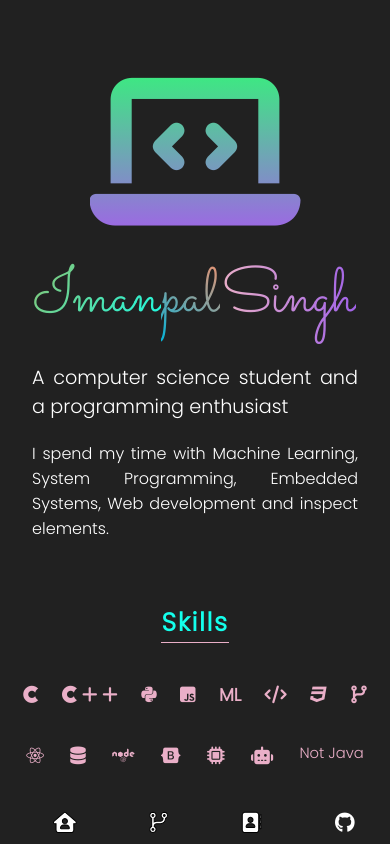
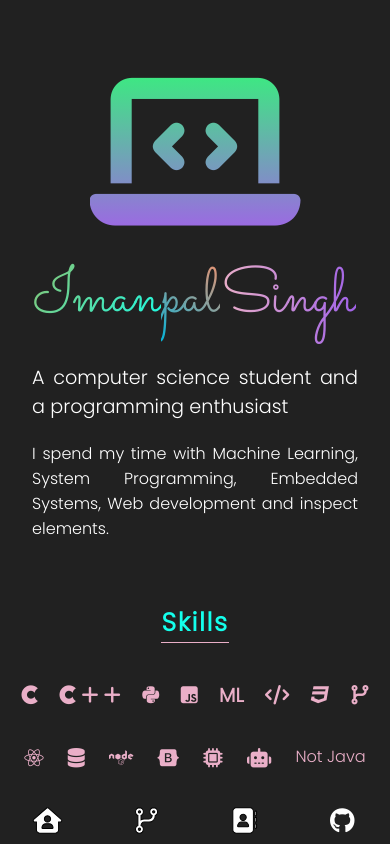
Before and after one commit to imanpalsingh/imanpalsingh, a plain HTML site: page index.html in a window 390 px wide. Shown: the top 844 px of the page. Drawn offline with Linux system fonts and the light colour scheme.

Commit message:
fixed navbar center and increased icon size

```diff
--- a/css/main.css
+++ b/css/main.css
@@ -245,6 +245,7 @@ nav{
 
     display: inline-block;
     margin: 0.8vmax 4vmax;
+    text-align: center;
 }
 
 .navbarlist{
@@ -451,7 +452,7 @@ background:var(--purple);
 
     .github-alone{
 
-        font-size: 2.4vmax;
+        font-size: 3vmax;
     }
 
     .iconholder{
@@ -459,7 +460,7 @@ background:var(--purple);
         flex-wrap: nowrap;
         justify-content: space-evenly;
         margin: 2vmax 0 2vmax;
-        font-size: 2.1vmax;
+        font-size: 2.3vmax;
         padding: 0;
     }
 
@@ -486,11 +487,17 @@ background:var(--purple);
         top: auto;
         bottom: 0;
         white-space: nowrap;
+
     }
 
     .navico{
 
-        font-size: 2.4vmax;
+        font-size: 3vmax;
+    }
+
+    .navbaritem{
+
+        text-align: center;
     }
 
     .section-head{
```
